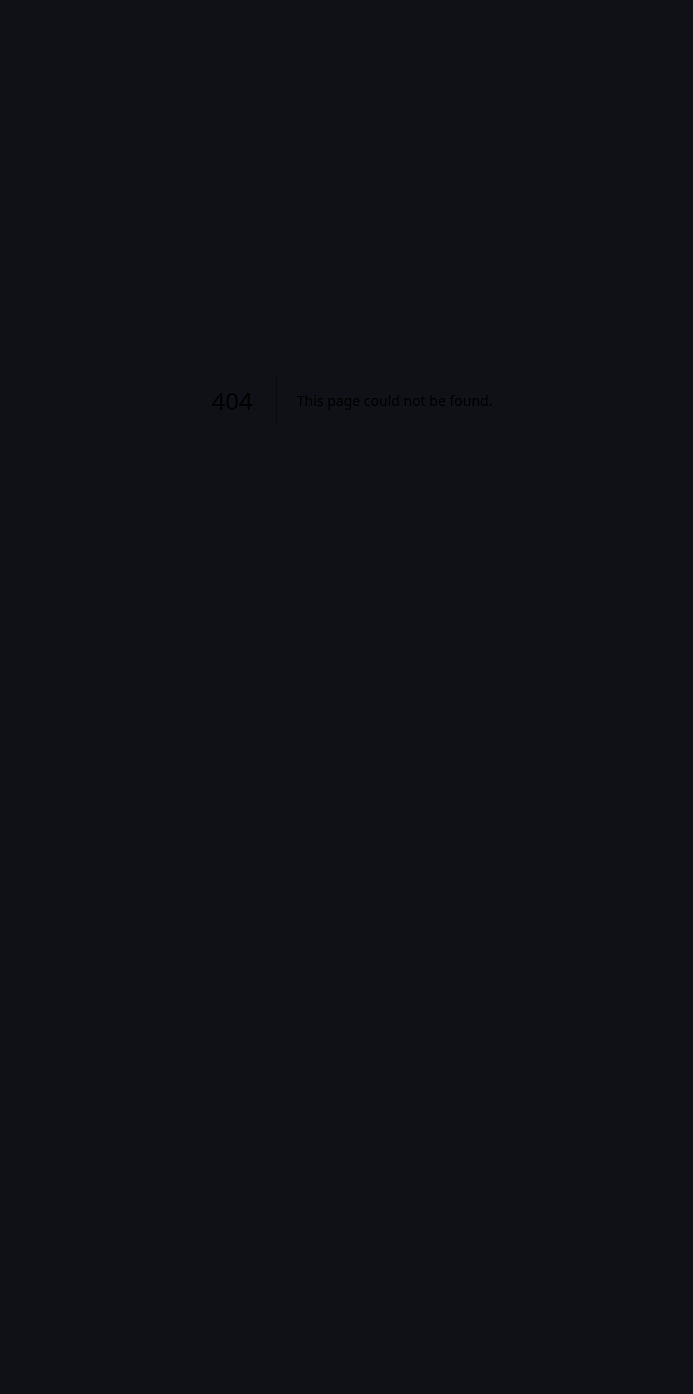
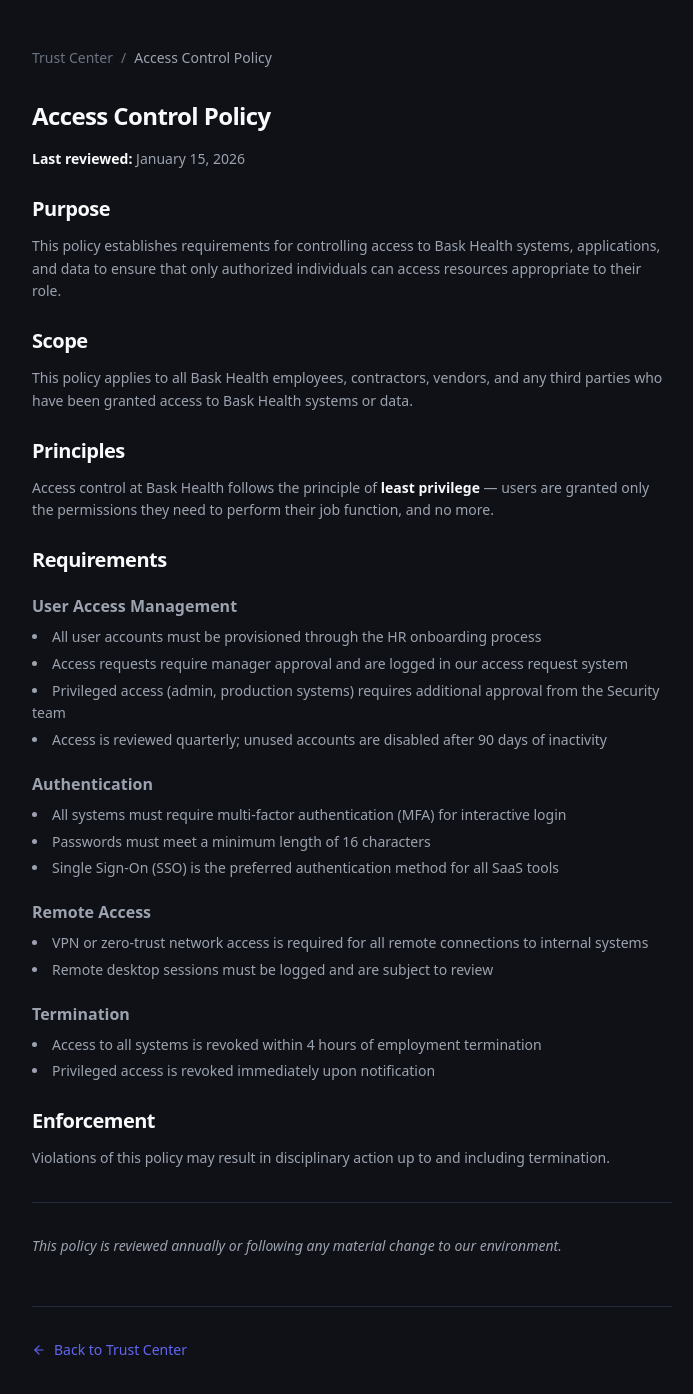
Before and after one commit to zico-io/trst, a Next.js app in the folder apps/web/: page /policies/access-control in a window 1280 px wide. Before the commit this address had no page. Shown: the top 1394 px of the page, without its empty margins (288-981 px from the left). Before the commit the page ends 800 px from the top, so only its background shows below. Built offline with nearby package versions, Linux system fonts and the light colour scheme.

Commit message:
feat(web): add dynamic policy MDX page renderer

```diff
--- /dev/null
+++ b/apps/web/app/policies/[slug]/page.tsx
@@ -0,0 +1,106 @@
+// apps/web/app/policies/[slug]/page.tsx
+import type { Metadata } from "next";
+import Link from "next/link";
+import { notFound } from "next/navigation";
+
+const KNOWN_SLUGS = ["access-control", "data-retention", "incident-response"] as const;
+type KnownSlug = (typeof KNOWN_SLUGS)[number];
+
+function isKnownSlug(slug: string): slug is KnownSlug {
+  return (KNOWN_SLUGS as readonly string[]).includes(slug);
+}
+
+const policyModules: Record<
+  KnownSlug,
+  () => Promise<{
+    default: React.ComponentType;
+    metadata?: { title?: string; lastReviewed?: string };
+  }>
+> = {
+  "access-control": () => import("@/content/policies/access-control.mdx"),
+  "data-retention": () => import("@/content/policies/data-retention.mdx"),
+  "incident-response": () => import("@/content/policies/incident-response.mdx"),
+};
+
+export async function generateStaticParams() {
+  return KNOWN_SLUGS.map((slug) => ({ slug }));
+}
+
+export async function generateMetadata({
+  params,
+}: {
+  params: Promise<{ slug: string }>;
+}): Promise<Metadata> {
+  const { slug } = await params;
+  if (!isKnownSlug(slug)) return {};
+  const mod = await policyModules[slug]();
+  const title = mod.metadata?.title ?? slug;
+  return {
+    title: `${title} — Bask Health Trust Center`,
+  };
+}
+
+export default async function PolicyPage({
+  params,
+}: {
+  params: Promise<{ slug: string }>;
+}) {
+  const { slug } = await params;
+
+  if (!isKnownSlug(slug)) {
+    notFound();
+  }
+
+  const mod = await policyModules[slug]();
+  const PolicyContent = mod.default;
+  const meta = mod.metadata;
+
+  return (
+    <main className="max-w-3xl mx-auto px-6 sm:px-10 lg:px-16 py-12">
+      {/* Breadcrumb */}
+      <nav className="flex items-center gap-2 mb-8 text-sm" aria-label="Breadcrumb">
+        <Link
+          href="/"
+          style={{ color: "var(--color-text-muted)" }}
+          className="hover:underline"
+        >
+          Trust Center
+        </Link>
+        <span style={{ color: "var(--color-text-muted)" }}>/</span>
+        <span style={{ color: "var(--color-text-secondary)" }}>
+          {meta?.title ?? slug}
+        </span>
+      </nav>
+
+      {/* MDX content */}
+      <article>
+        <PolicyContent />
+      </article>
+
+      {/* Back link */}
+      <div className="mt-12 pt-8" style={{ borderTop: "1px solid var(--color-border)" }}>
+        <Link
+          href="/"
+          className="inline-flex items-center gap-2 text-sm font-medium"
+          style={{ color: "var(--color-accent)" }}
+        >
+          <svg
+            width="14"
+            height="14"
+            viewBox="0 0 24 24"
+            fill="none"
+            stroke="currentColor"
+            strokeWidth="2"
+            strokeLinecap="round"
+            strokeLinejoin="round"
+            aria-hidden="true"
+          >
+            <line x1="19" y1="12" x2="5" y2="12" />
+            <polyline points="12 19 5 12 12 5" />
+          </svg>
+          Back to Trust Center
+        </Link>
+      </div>
+    </main>
+  );
+}
```
